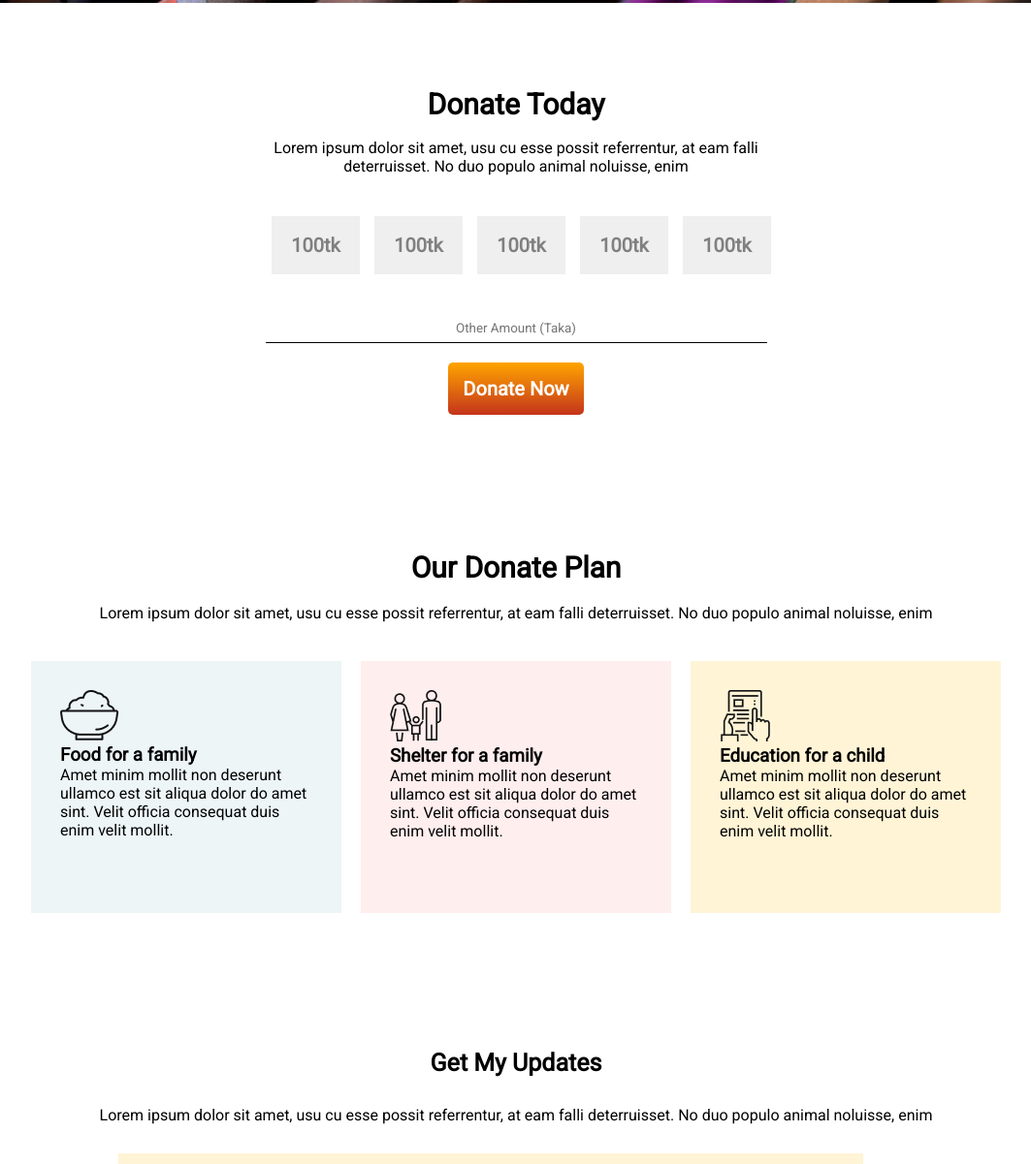
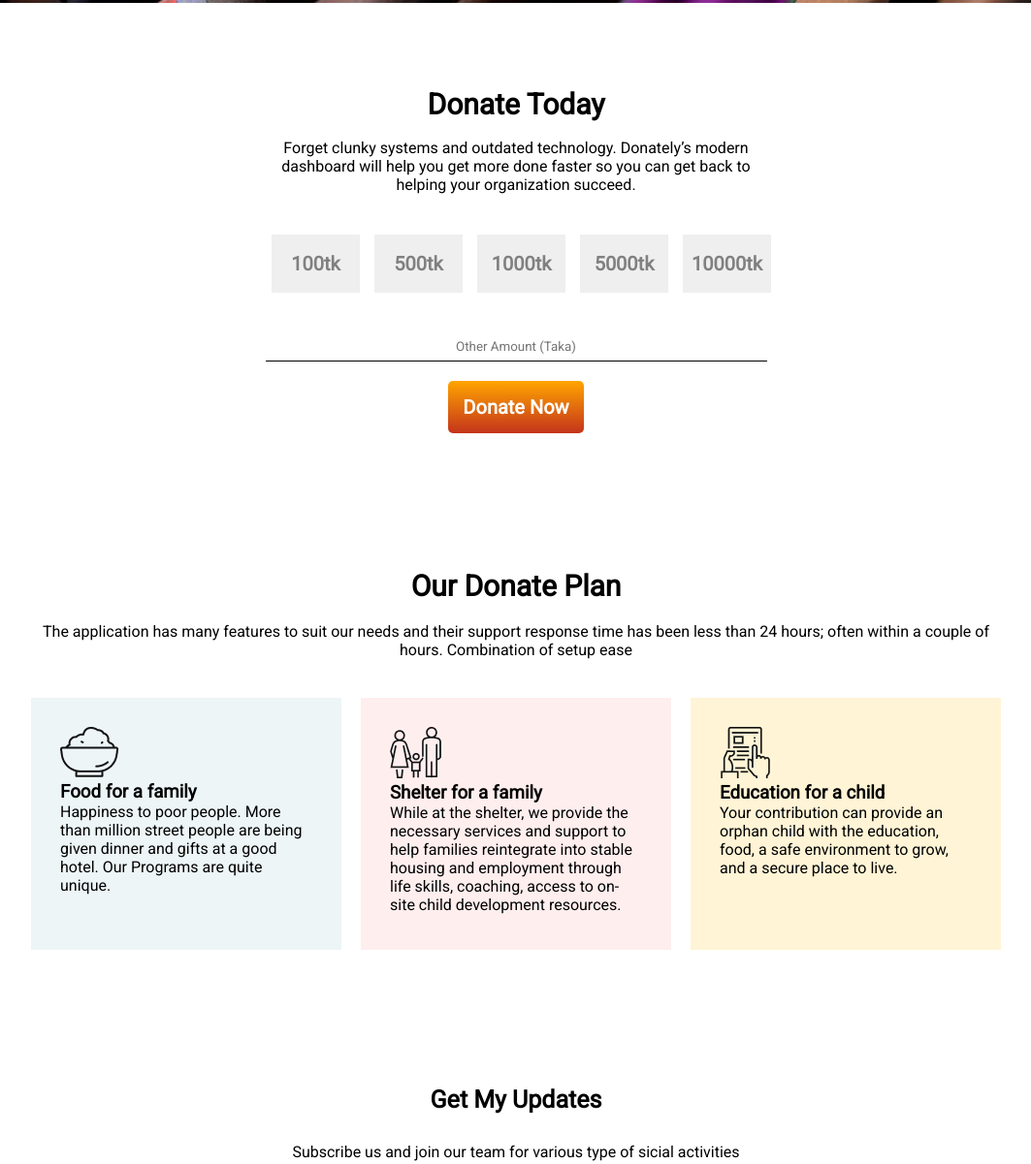
Before and after one commit to sojeeb01768/donate-now, a plain HTML site: page index.html in a window 1280 px wide. Shown: the part 697-1898 px from the top of the page at 97% size, without its empty margins (108-1171 px from the left). Drawn offline with Linux system fonts and the light colour scheme.

Commit message:
text content

```diff
--- a/index.html
+++ b/index.html
@@ -22,9 +22,7 @@
 
         </div>
         <div class="banner-text">
-            <p>Lorem ipsum, dolor sit amet consectetur adipisicing elit. Earum, optio omnis ducimus odit expedita,optio
-                omnis ducimus odit expedita
-                corrupti.</p>
+            <p>The only donation platform you need to improve your donor experience, simplify your processes, and increase revenue.</p>
             <button class="banner-button">Donate Now</button>
         </div>
 
@@ -34,15 +32,14 @@
     <section>
         <div class="for-donate">
             <h1>Donate Today</h1>
-            <p>Lorem ipsum dolor sit amet, usu cu esse possit referrentur, at eam falli
-                deterruisset. No duo populo animal noluisse, enim</p>
+            <p>Forget clunky systems and outdated technology. Donately’s modern dashboard will help you get more done faster so you can get back to helping your organization succeed.</p>
         </div>
         <div id="parent-div">
             <button type="button">100tk</button>
-            <button type="button">100tk</button>
-            <button type="button">100tk</button>
-            <button type="button">100tk</button>
-            <button type="button">100tk</button>
+            <button type="button">500tk</button>
+            <button type="button">1000tk</button>
+            <button type="button">5000tk</button>
+            <button type="button">10000tk</button>
         </div>
         <div class="amount">
             <input type="text" id="amount-box" name="amount" placeholder="Other Amount (Taka)"><br>
@@ -54,36 +51,26 @@
     <section class="our-donation-plan">
         <div class="text-font">
             <h1>Our Donate Plan</h1>
-            <p>Lorem ipsum dolor sit amet, usu cu esse possit referrentur, at eam falli
-                deterruisset. No duo populo animal noluisse, enim</p>
+            <p>The application has many features to suit our needs and their support response time has been less than 24 hours; often within a couple of hours. Combination of setup ease</p>
         </div>
 
         <div class="cards">
             <div class="card-description-1">
                 <img src="icons/food.png" alt="Food">
                 <h3>Food for a family</h3>
-                <p>Amet minim mollit non deserunt
-                    ullamco est sit aliqua dolor do amet
-                    sint. Velit officia consequat duis enim
-                    velit mollit.</p>
+                <p>Happiness to poor people. More than million street people are being given dinner and gifts at a good hotel. Our Programs are quite unique.</p>
 
             </div>
             <div class="card-description-2">
                 <img src="icons/shelter.png" alt="Food">
                 <h3>Shelter for a family</h3>
-                <p>Amet minim mollit non deserunt
-                    ullamco est sit aliqua dolor do amet
-                    sint. Velit officia consequat duis enim
-                    velit mollit.</p>
+                <p>While at the shelter, we provide the necessary services and support to help families reintegrate into stable housing and employment through life skills, coaching, access to on-site child development resources.</p>
 
             </div>
             <div class="card-description-3">
                 <img src="icons/Frame-1.png" alt="Food">
                 <h3>Education for a child</h3>
-                <p>Amet minim mollit non deserunt
-                    ullamco est sit aliqua dolor do amet
-                    sint. Velit officia consequat duis enim
-                    velit mollit.</p>
+                <p>Your contribution can provide an orphan child with the education, food, a safe environment to grow, and a secure place to live.</p>
 
             </div>
         </div>
@@ -94,8 +81,7 @@
     <section>
         <div class="update">
             <h3>Get My Updates</h3>
-            <p>Lorem ipsum dolor sit amet, usu cu esse possit referrentur, at eam falli
-                deterruisset. No duo populo animal noluisse, enim</p>
+            <p>Subscribe us and join our team  for various type of sicial activities</p>
         </div>
         <div class="mail">
             <input type="text" id="mailbox" name="mail" placeholder="Email">
--- a/style.css
+++ b/style.css
@@ -243,7 +243,8 @@ input#mailbox {
     color: white;
 
     font-weight: 500;
-    border-radius: 3px;
+    border-top-right-radius: 3px;
+    border-bottom-right-radius: 3px;
     border: none;
     margin-top: 10px;
     cursor: pointer;
```
